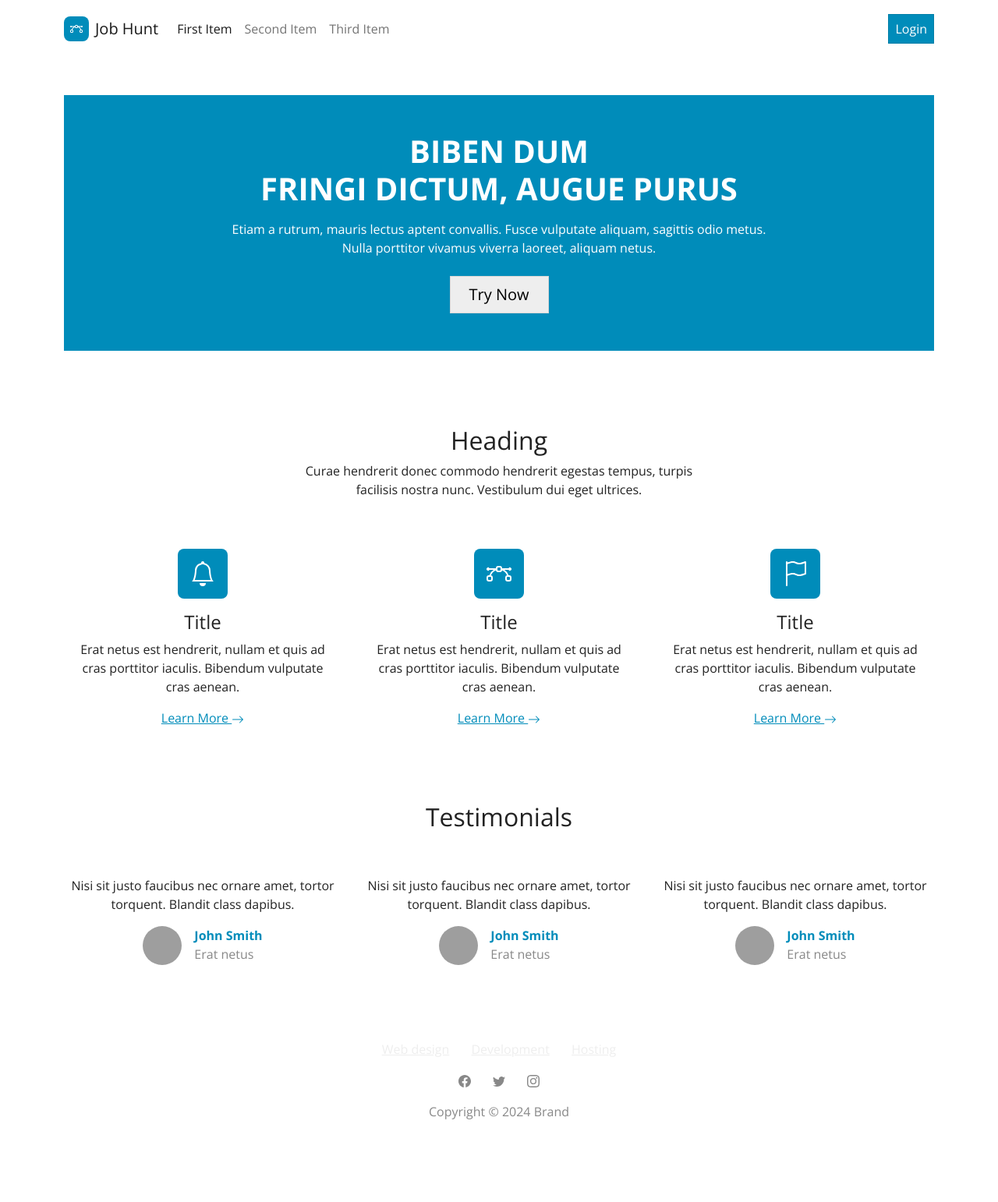
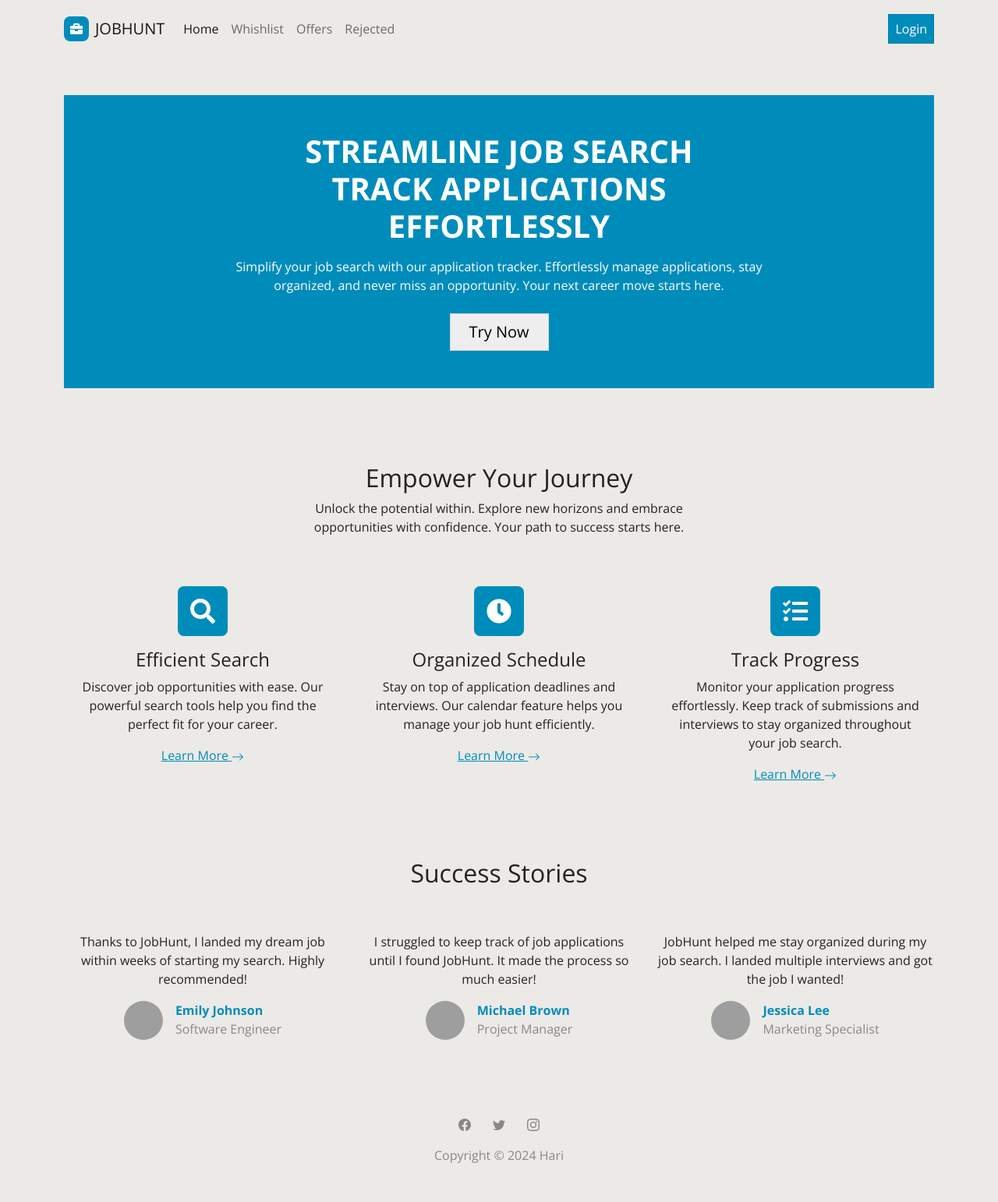
Before and after one commit to Hariharan-Sathiyamoorthy/jobhunt, a Django app: page / in a window 1280 px wide. Shown: the whole page at 78% size. Before the commit the page ends 1436 px from the top, so only its background shows below. Run offline with Django 5.2, Linux system fonts and the light colour scheme; some libraries are stand-ins or nearby versions; grey boxes are pictures that could not be loaded.

Commit message:
added comments changes static files

```diff
--- a/core/templates/Dashboard.html
+++ b/core/templates/Dashboard.html
@@ -16,9 +16,7 @@
         max-height: 20em;
         overflow-y: auto;
     }
-    body {
-        background-color: rgb(236, 234, 231);
-    }
+
 </style>
 <div class="container">
     <div class="row mt-5">
--- a/landing/templates/index.html
+++ b/landing/templates/index.html
@@ -8,9 +8,8 @@
                 <div
                     class="col-md-10 col-xl-8 text-center d-flex d-sm-flex d-md-flex justify-content-center align-items-center mx-auto justify-content-md-start align-items-md-center justify-content-xl-center">
                     <div>
-                        <h1 class="text-uppercase fw-bold text-white mb-3">Biben dum<br>fringi dictum, augue purus</h1>
-                        <p class="mb-4">Etiam a rutrum, mauris lectus aptent convallis. Fusce vulputate aliquam,
-                            sagittis odio metus. Nulla porttitor vivamus viverra laoreet, aliquam netus.</p><a
+                        <h1 class="text-uppercase fw-bold text-white mb-3">Streamline job search<br> track applications effortlessly</h1>
+                        <p class="mb-4">Simplify your job search with our application tracker. Effortlessly manage applications, stay organized, and never miss an opportunity. Your next career move starts here.</p><a
                             class="btn btn-light fs-5 py-2 px-4"  href="{% url 'core:dashboard' %}">Try Now</a>
                     </div>
                 </div>
@@ -21,99 +20,71 @@
 <div class="container py-4 py-xl-5">
     <div class="row mb-5">
         <div class="col-md-8 col-xl-6 text-center mx-auto">
-            <h2>Heading</h2>
-            <p class="w-lg-50">Curae hendrerit donec commodo hendrerit egestas tempus, turpis facilisis nostra nunc.
-                Vestibulum dui eget ultrices.</p>
+            <h2>Empower Your Journey</h2>
+            <p class="w-lg-50">Unlock the potential within. Explore new horizons and embrace opportunities with confidence. Your path to success starts here.</p>
         </div>
     </div>
     <div class="row gy-4 row-cols-1 row-cols-md-2 row-cols-xl-3">
         <div class="col">
             <div class="text-center d-flex flex-column align-items-center align-items-xl-center">
-                <div
-                    class="bs-icon-lg bs-icon-rounded bs-icon-primary d-flex flex-shrink-0 justify-content-center align-items-center d-inline-block mb-3 bs-icon lg">
-                    <svg xmlns="http://www.w3.org/2000/svg" width="1em" height="1em" fill="currentColor"
-                        viewBox="0 0 16 16" class="bi bi-bell">
-                        <path
-                            d="M8 16a2 2 0 0 0 2-2H6a2 2 0 0 0 2 2M8 1.918l-.797.161A4.002 4.002 0 0 0 4 6c0 .628-.134 2.197-.459 3.742-.16.767-.376 1.566-.663 2.258h10.244c-.287-.692-.502-1.49-.663-2.258C12.134 8.197 12 6.628 12 6a4.002 4.002 0 0 0-3.203-3.92L8 1.917zM14.22 12c.223.447.481.801.78 1H1c.299-.199.557-.553.78-1C2.68 10.2 3 6.88 3 6c0-2.42 1.72-4.44 4.005-4.901a1 1 0 1 1 1.99 0A5.002 5.002 0 0 1 13 6c0 .88.32 4.2 1.22 6">
-                        </path>
-                    </svg></div>
+                <div class="bs-icon-lg bs-icon-rounded bs-icon-primary d-flex flex-shrink-0 justify-content-center align-items-center d-inline-block mb-3 bs-icon lg">
+                    <i class="fas fa-search"></i>
+                </div>
                 <div class="px-3">
-                    <h4>Title</h4>
-                    <p>Erat netus est hendrerit, nullam et quis ad cras porttitor iaculis. Bibendum vulputate cras
-                        aenean.</p><a href="#">Learn More&nbsp;<svg xmlns="http://www.w3.org/2000/svg" width="1em"
-                            height="1em" fill="currentColor" viewBox="0 0 16 16" class="bi bi-arrow-right">
-                            <path fill-rule="evenodd"
-                                d="M1 8a.5.5 0 0 1 .5-.5h11.793l-3.147-3.146a.5.5 0 0 1 .708-.708l4 4a.5.5 0 0 1 0 .708l-4 4a.5.5 0 0 1-.708-.708L13.293 8.5H1.5A.5.5 0 0 1 1 8">
-                            </path>
-                        </svg></a>
+                    <h4>Efficient Search</h4>
+                    <p>Discover job opportunities with ease. Our powerful search tools help you find the perfect fit for your career.</p>
+                    <a href="#">Learn More&nbsp;<svg xmlns="http://www.w3.org/2000/svg" width="1em" height="1em" fill="currentColor" viewBox="0 0 16 16" class="bi bi-arrow-right">
+                        <path fill-rule="evenodd" d="M1 8a.5.5 0 0 1 .5-.5h11.793l-3.147-3.146a.5.5 0 0 1 .708-.708l4 4a.5.5 0 0 1 0 .708l-4 4a.5.5 0 0 1-.708-.708L13.293 8.5H1.5A.5.5 0 0 1 1 8"></path>
+                    </svg></a>
                 </div>
             </div>
         </div>
         <div class="col">
             <div class="text-center d-flex flex-column align-items-center align-items-xl-center">
-                <div
-                    class="bs-icon-lg bs-icon-rounded bs-icon-primary d-flex flex-shrink-0 justify-content-center align-items-center d-inline-block mb-3 bs-icon lg">
-                    <svg xmlns="http://www.w3.org/2000/svg" width="1em" height="1em" fill="currentColor"
-                        viewBox="0 0 16 16" class="bi bi-bezier">
-                        <path fill-rule="evenodd"
-                            d="M0 10.5A1.5 1.5 0 0 1 1.5 9h1A1.5 1.5 0 0 1 4 10.5v1A1.5 1.5 0 0 1 2.5 13h-1A1.5 1.5 0 0 1 0 11.5zm1.5-.5a.5.5 0 0 0-.5.5v1a.5.5 0 0 0 .5.5h1a.5.5 0 0 0 .5-.5v-1a.5.5 0 0 0-.5-.5zm10.5.5A1.5 1.5 0 0 1 13.5 9h1a1.5 1.5 0 0 1 1.5 1.5v1a1.5 1.5 0 0 1-1.5 1.5h-1a1.5 1.5 0 0 1-1.5-1.5zm1.5-.5a.5.5 0 0 0-.5.5v1a.5.5 0 0 0 .5.5h1a.5.5 0 0 0 .5-.5v-1a.5.5 0 0 0-.5-.5zM6 4.5A1.5 1.5 0 0 1 7.5 3h1A1.5 1.5 0 0 1 10 4.5v1A1.5 1.5 0 0 1 8.5 7h-1A1.5 1.5 0 0 1 6 5.5zM7.5 4a.5.5 0 0 0-.5.5v1a.5.5 0 0 0 .5.5h1a.5.5 0 0 0 .5-.5v-1a.5.5 0 0 0-.5-.5z">
-                        </path>
-                        <path
-                            d="M6 4.5H1.866a1 1 0 1 0 0 1h2.668A6.517 6.517 0 0 0 1.814 9H2.5c.123 0 .244.015.358.043a5.517 5.517 0 0 1 3.185-3.185A1.503 1.503 0 0 1 6 5.5zm3.957 1.358A1.5 1.5 0 0 0 10 5.5v-1h4.134a1 1 0 1 1 0 1h-2.668a6.517 6.517 0 0 1 2.72 3.5H13.5c-.123 0-.243.015-.358.043a5.517 5.517 0 0 0-3.185-3.185z">
-                        </path>
-                    </svg></div>
+                <div class="bs-icon-lg bs-icon-rounded bs-icon-primary d-flex flex-shrink-0 justify-content-center align-items-center d-inline-block mb-3 bs-icon lg">
+                    <i class="fas fa-clock"></i>
+                </div>
                 <div class="px-3">
-                    <h4>Title</h4>
-                    <p>Erat netus est hendrerit, nullam et quis ad cras porttitor iaculis. Bibendum vulputate cras
-                        aenean.</p><a href="#">Learn More&nbsp;<svg xmlns="http://www.w3.org/2000/svg" width="1em"
-                            height="1em" fill="currentColor" viewBox="0 0 16 16" class="bi bi-arrow-right">
-                            <path fill-rule="evenodd"
-                                d="M1 8a.5.5 0 0 1 .5-.5h11.793l-3.147-3.146a.5.5 0 0 1 .708-.708l4 4a.5.5 0 0 1 0 .708l-4 4a.5.5 0 0 1-.708-.708L13.293 8.5H1.5A.5.5 0 0 1 1 8">
-                            </path>
-                        </svg></a>
+                    <h4>Organized Schedule</h4>
+                    <p>Stay on top of application deadlines and interviews. Our calendar feature helps you manage your job hunt efficiently.</p>
+                    <a href="#">Learn More&nbsp;<svg xmlns="http://www.w3.org/2000/svg" width="1em" height="1em" fill="currentColor" viewBox="0 0 16 16" class="bi bi-arrow-right">
+                        <path fill-rule="evenodd" d="M1 8a.5.5 0 0 1 .5-.5h11.793l-3.147-3.146a.5.5 0 0 1 .708-.708l4 4a.5.5 0 0 1 0 .708l-4 4a.5.5 0 0 1-.708-.708L13.293 8.5H1.5A.5.5 0 0 1 1 8"></path>
+                    </svg></a>
                 </div>
             </div>
         </div>
         <div class="col">
             <div class="text-center d-flex flex-column align-items-center align-items-xl-center">
-                <div
-                    class="bs-icon-lg bs-icon-rounded bs-icon-primary d-flex flex-shrink-0 justify-content-center align-items-center d-inline-block mb-3 bs-icon lg">
-                    <svg xmlns="http://www.w3.org/2000/svg" width="1em" height="1em" fill="currentColor"
-                        viewBox="0 0 16 16" class="bi bi-flag">
-                        <path
-                            d="M14.778.085A.5.5 0 0 1 15 .5V8a.5.5 0 0 1-.314.464L14.5 8l.186.464-.003.001-.006.003-.023.009a12.435 12.435 0 0 1-.397.15c-.264.095-.631.223-1.047.35-.816.252-1.879.523-2.71.523-.847 0-1.548-.28-2.158-.525l-.028-.01C7.68 8.71 7.14 8.5 6.5 8.5c-.7 0-1.638.23-2.437.477A19.626 19.626 0 0 0 3 9.342V15.5a.5.5 0 0 1-1 0V.5a.5.5 0 0 1 1 0v.282c.226-.079.496-.17.79-.26C4.606.272 5.67 0 6.5 0c.84 0 1.524.277 2.121.519l.043.018C9.286.788 9.828 1 10.5 1c.7 0 1.638-.23 2.437-.477a19.587 19.587 0 0 0 1.349-.476l.019-.007.004-.002h.001M14 1.221c-.22.078-.48.167-.766.255-.81.252-1.872.523-2.734.523-.886 0-1.592-.286-2.203-.534l-.008-.003C7.662 1.21 7.139 1 6.5 1c-.669 0-1.606.229-2.415.478A21.294 21.294 0 0 0 3 1.845v6.433c.22-.078.48-.167.766-.255C4.576 7.77 5.638 7.5 6.5 7.5c.847 0 1.548.28 2.158.525l.028.01C9.32 8.29 9.86 8.5 10.5 8.5c.668 0 1.606-.229 2.415-.478A21.317 21.317 0 0 0 14 7.655V1.222z">
-                        </path>
-                    </svg></div>
+                <div class="bs-icon-lg bs-icon-rounded bs-icon-primary d-flex flex-shrink-0 justify-content-center align-items-center d-inline-block mb-3 bs-icon lg">
+                    <i class="fas fa-tasks"></i>
+                </div>
                 <div class="px-3">
-                    <h4>Title</h4>
-                    <p>Erat netus est hendrerit, nullam et quis ad cras porttitor iaculis. Bibendum vulputate cras
-                        aenean.</p><a href="#">Learn More&nbsp;<svg xmlns="http://www.w3.org/2000/svg" width="1em"
-                            height="1em" fill="currentColor" viewBox="0 0 16 16" class="bi bi-arrow-right">
-                            <path fill-rule="evenodd"
-                                d="M1 8a.5.5 0 0 1 .5-.5h11.793l-3.147-3.146a.5.5 0 0 1 .708-.708l4 4a.5.5 0 0 1 0 .708l-4 4a.5.5 0 0 1-.708-.708L13.293 8.5H1.5A.5.5 0 0 1 1 8">
-                            </path>
-                        </svg></a>
+                    <h4>Track Progress</h4>
+                    <p>Monitor your application progress effortlessly. Keep track of submissions and interviews to stay organized throughout your job search.</p>
+                    <a href="#">Learn More&nbsp;<svg xmlns="http://www.w3.org/2000/svg" width="1em" height="1em" fill="currentColor" viewBox="0 0 16 16" class="bi bi-arrow-right">
+                        <path fill-rule="evenodd" d="M1 8a.5.5 0 0 1 .5-.5h11.793l-3.147-3.146a.5.5 0 0 1 .708-.708l4 4a.5.5 0 0 1 0 .708l-4 4a.5.5 0 0 1-.708-.708L13.293 8.5H1.5A.5.5 0 0 1 1 8"></path>
+                    </svg></a>
                 </div>
             </div>
         </div>
     </div>
+
 </div>
 <div class="container py-4 py-xl-5">
     <div class="row mb-5">
         <div class="col-md-8 col-xl-6 text-center mx-auto">
-            <h2>Testimonials</h2>
+            <h2>Success Stories</h2>
         </div>
     </div>
     <div class="row gy-4 row-cols-1 row-cols-sm-2 row-cols-lg-3">
         <div class="col">
             <div class="d-flex flex-column justify-content-center align-items-center">
-                <p class="text-center">Nisi sit justo faucibus nec ornare amet, tortor torquent. Blandit class dapibus.
-                </p>
+                <p class="text-center">Thanks to JobHunt, I landed my dream job within weeks of starting my search. Highly recommended!</p>
                 <div class="d-flex"><img class="rounded-circle flex-shrink-0 me-3 fit-cover" width="50" height="50"
                         src="https://cdn.bootstrapstudio.io/placeholders/1400x800.png">
                     <div>
-                        <p class="fw-bold text-primary mb-0">John Smith</p>
-                        <p class="text-muted mb-0">Erat netus</p>
+                        <p class="fw-bold text-primary mb-0">Emily Johnson</p>
+                        <p class="text-muted mb-0">Software Engineer</p>
                     </div>
                 </div>
                 <div class="card border-0 shadow-none">
@@ -123,13 +94,12 @@
         </div>
         <div class="col">
             <div class="d-flex flex-column justify-content-center align-items-center">
-                <p class="text-center">Nisi sit justo faucibus nec ornare amet, tortor torquent. Blandit class dapibus.
-                </p>
+                <p class="text-center">I struggled to keep track of job applications until I found JobHunt. It made the process so much easier!</p>
                 <div class="d-flex"><img class="rounded-circle flex-shrink-0 me-3 fit-cover" width="50" height="50"
                         src="https://cdn.bootstrapstudio.io/placeholders/1400x800.png">
                     <div>
-                        <p class="fw-bold text-primary mb-0">John Smith</p>
-                        <p class="text-muted mb-0">Erat netus</p>
+                        <p class="fw-bold text-primary mb-0">Michael Brown</p>
+                        <p class="text-muted mb-0">Project Manager</p>
                     </div>
                 </div>
                 <div class="card border-0 shadow-none">
@@ -139,13 +109,12 @@
         </div>
         <div class="col">
             <div class="d-flex flex-column justify-content-center align-items-center">
-                <p class="text-center">Nisi sit justo faucibus nec ornare amet, tortor torquent. Blandit class dapibus.
-                </p>
+                <p class="text-center">JobHunt helped me stay organized during my job search. I landed multiple interviews and got the job I wanted!</p>
                 <div class="d-flex"><img class="rounded-circle flex-shrink-0 me-3 fit-cover" width="50" height="50"
                         src="https://cdn.bootstrapstudio.io/placeholders/1400x800.png">
                     <div>
-                        <p class="fw-bold text-primary mb-0">John Smith</p>
-                        <p class="text-muted mb-0">Erat netus</p>
+                        <p class="fw-bold text-primary mb-0">Jessica Lee</p>
+                        <p class="text-muted mb-0">Marketing Specialist</p>
                     </div>
                 </div>
                 <div class="card border-0 shadow-none">
@@ -155,13 +124,10 @@
         </div>
     </div>
 </div>
+
 <footer class="text-center">
     <div class="container text-muted py-4 py-lg-5">
-        <ul class="list-inline">
-            <li class="list-inline-item me-4"><a class="link-secondary" href="#">Web design</a></li>
-            <li class="list-inline-item me-4"><a class="link-secondary" href="#">Development</a></li>
-            <li class="list-inline-item"><a class="link-secondary" href="#">Hosting</a></li>
-        </ul>
+
         <ul class="list-inline">
             <li class="list-inline-item me-4"><svg xmlns="http://www.w3.org/2000/svg" width="1em" height="1em"
                     fill="currentColor" viewBox="0 0 16 16" class="bi bi-facebook">
@@ -182,7 +148,7 @@
                     </path>
                 </svg></li>
         </ul>
-        <p class="mb-0">Copyright © 2024 Brand</p>
+        <p class="mb-0">Copyright © 2024 Hari</p>
     </div>
 </footer>
 {% endblock %}
--- a/templates/main.html
+++ b/templates/main.html
@@ -14,27 +14,25 @@
     <link rel="stylesheet" href="{% static 'assets/css/Navbar-With-Button-icons.css' %}">
     <link rel="stylesheet" href="{% static 'assets/css/Testimonials-Centered-images.css' %}">
 </head>
-
+<style>
+     body {
+        background-color: rgb(236, 234, 231);
+    }
+</style>
 <body>
     <nav class="navbar navbar-expand-md bg-dark-subtle py-3">
-        <div class="container"><a class="navbar-brand d-flex align-items-center" href="{% url 'core:dashboard' %}"><span
-                    class="bs-icon-sm bs-icon-rounded bs-icon-primary d-flex justify-content-center align-items-center me-2 bs-icon"><svg
-                        xmlns="http://www.w3.org/2000/svg" width="1em" height="1em" fill="currentColor"
-                        viewBox="0 0 16 16" class="bi bi-bezier">
-                        <path fill-rule="evenodd"
-                            d="M0 10.5A1.5 1.5 0 0 1 1.5 9h1A1.5 1.5 0 0 1 4 10.5v1A1.5 1.5 0 0 1 2.5 13h-1A1.5 1.5 0 0 1 0 11.5zm1.5-.5a.5.5 0 0 0-.5.5v1a.5.5 0 0 0 .5.5h1a.5.5 0 0 0 .5-.5v-1a.5.5 0 0 0-.5-.5zm10.5.5A1.5 1.5 0 0 1 13.5 9h1a1.5 1.5 0 0 1 1.5 1.5v1a1.5 1.5 0 0 1-1.5 1.5h-1a1.5 1.5 0 0 1-1.5-1.5zm1.5-.5a.5.5 0 0 0-.5.5v1a.5.5 0 0 0 .5.5h1a.5.5 0 0 0 .5-.5v-1a.5.5 0 0 0-.5-.5zM6 4.5A1.5 1.5 0 0 1 7.5 3h1A1.5 1.5 0 0 1 10 4.5v1A1.5 1.5 0 0 1 8.5 7h-1A1.5 1.5 0 0 1 6 5.5zM7.5 4a.5.5 0 0 0-.5.5v1a.5.5 0 0 0 .5.5h1a.5.5 0 0 0 .5-.5v-1a.5.5 0 0 0-.5-.5z">
-                        </path>
-                        <path
-                            d="M6 4.5H1.866a1 1 0 1 0 0 1h2.668A6.517 6.517 0 0 0 1.814 9H2.5c.123 0 .244.015.358.043a5.517 5.517 0 0 1 3.185-3.185A1.503 1.503 0 0 1 6 5.5zm3.957 1.358A1.5 1.5 0 0 0 10 5.5v-1h4.134a1 1 0 1 1 0 1h-2.668a6.517 6.517 0 0 1 2.72 3.5H13.5c-.123 0-.243.015-.358.043a5.517 5.517 0 0 0-3.185-3.185z">
-                        </path>
-                    </svg></span><span>Job Hunt</span></a><button data-bs-toggle="collapse" class="navbar-toggler"
+        <div class="container"><a class="navbar-brand d-flex align-items-center" href="{% url 'core:dashboard' %}"><span class="bs-icon-sm bs-icon-rounded bs-icon-primary d-flex justify-content-center align-items-center me-2 bs-icon">
+            <i class="fas fa-regular fa-briefcase"></i>
+        </span>
+        <span>JOBHUNT</span></a><button data-bs-toggle="collapse" class="navbar-toggler"
                 data-bs-target="#navcol-1"><span class="visually-hidden">Toggle navigation</span><span
                     class="navbar-toggler-icon"></span></button>
             <div class="collapse navbar-collapse" id="navcol-1">
                 <ul class="navbar-nav me-auto">
-                    <li class="nav-item"><a class="nav-link active" href="#">First Item</a></li>
-                    <li class="nav-item"><a class="nav-link" href="#">Second Item</a></li>
-                    <li class="nav-item"><a class="nav-link" href="#">Third Item</a></li>
+                    <li class="nav-item"><a class="nav-link active" href="{% url 'core:dashboard' %}">Home</a></li>
+                    <li class="nav-item"><a class="nav-link" href="{% url 'core:whsihlist' %}">Whishlist</a></li>
+                    <li class="nav-item"><a class="nav-link" href="{% url 'core:offer' %}">Offers</a></li>
+                    <li class="nav-item"><a class="nav-link" href="{% url 'core:rejected' %}">Rejected</a></li>
                 {% if request.user.is_authenticated %}
                 </ul><button class="btn btn-primary" type="button"
                     onclick="location.href=`{% url 'users:logout' %}`">Logout</button>
--- a/users/templates/Auth/Authentication.html
+++ b/users/templates/Auth/Authentication.html
@@ -8,7 +8,7 @@
             <div class="col-md-6 col-xl-4">
                 <div class="card mb-5">
                     <div class="card-body d-flex flex-column align-items-center">
-                        <h1 class="card-title">Login</h1>
+                        <h1 class="card-title mb-4">Login</h1>
                         <form class="text-center" method="post">
                             {% csrf_token %}
 
@@ -35,9 +35,9 @@
     <div class="container">
         <div class="row d-flex justify-content-center">
             <div class="col-md-6 col-xl-4">
-                <div class="card mb-5">
+                <div class="card mb-4">
                     <div class="card-body d-flex flex-column align-items-center">
-                        <h1 class="card-title">Register</h1>
+                        <h1 class="card-title mb-5">Register</h1>
                         <form class="text-center" method="post">
                             {% csrf_token %}
                             <!-- {{form.as_p}} -->
```
Also changed, not shown: core/views.py (+24 -1 lines), users/views.py (+9 -1 lines).
